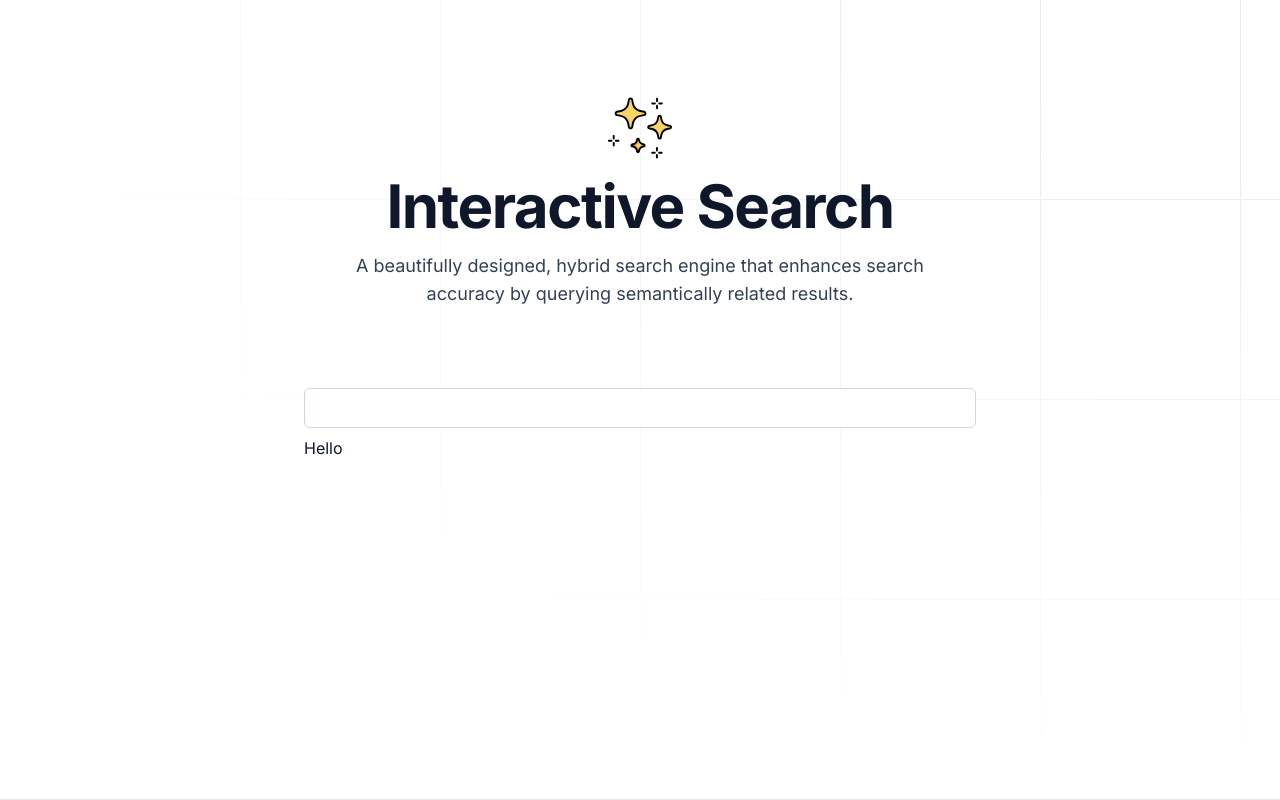
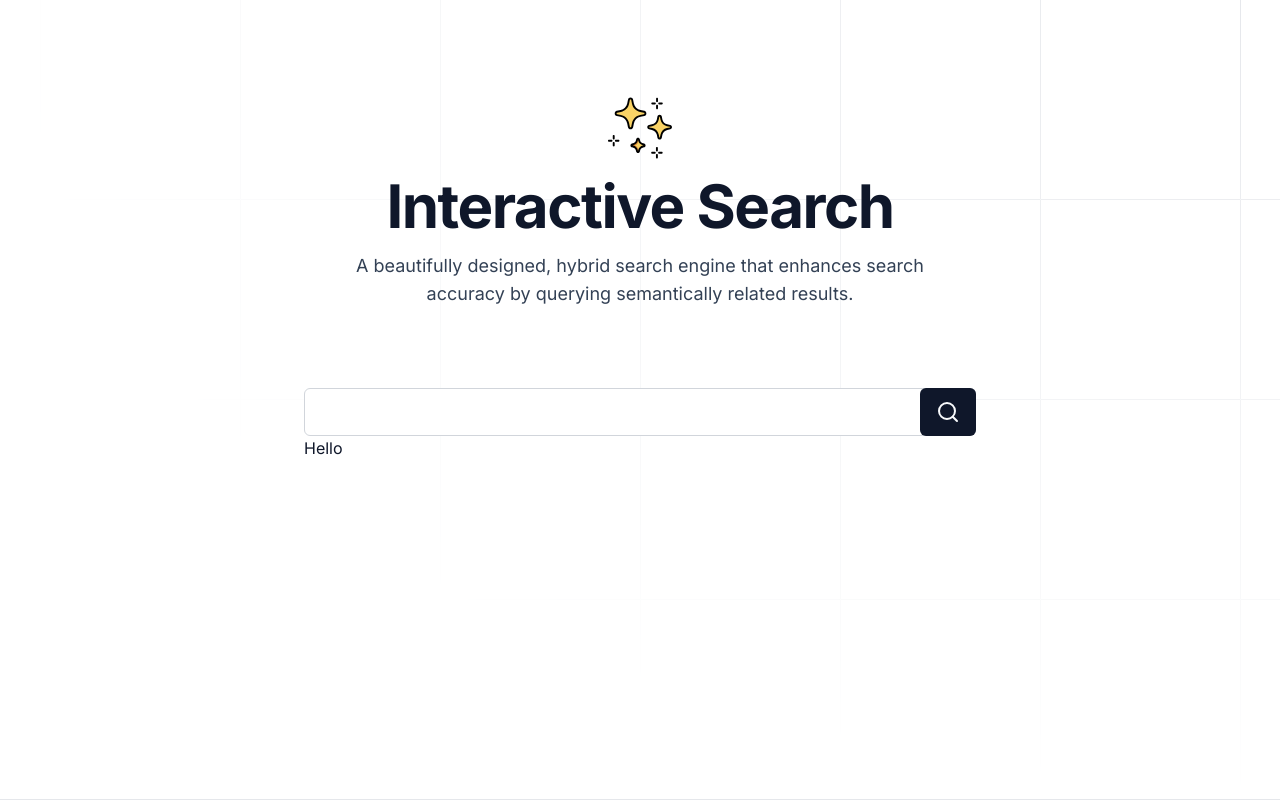
Before and after one commit to zee0401/NextSearch, a Next.js app: page / in a window 1280 px wide. Built offline with nearby package versions, Linux system fonts and the light colour scheme.

Commit message:
ui added

```diff
--- a/package.json
+++ b/package.json
@@ -9,6 +9,7 @@
     "lint": "next lint"
   },
   "dependencies": {
+    "@radix-ui/react-slot": "^1.1.0",
     "class-variance-authority": "^0.7.0",
     "clsx": "^2.1.1",
     "lucide-react": "^0.438.0",
--- a/src/components/SearchBar.tsx
+++ b/src/components/SearchBar.tsx
@@ -1,11 +1,16 @@
 import React from "react";
 import { Input } from "./ui/input";
+import { Button } from "./ui/button";
+import { Search } from "lucide-react";
 
 const SearchBar = () => {
   return (
     <div className="relative h-12 w-full flex flex-col ">
       <div className="relative h-14 z-10 rounded-md">
-        <Input className="absolute inset-0 h-ful" />
+        <Input className="absolute inset-0 h-full" />
+        <Button className="absolute right-0 inset-y-0 h-full rounded-1-none">
+          <Search />
+        </Button>
       </div>
     </div>
   );
--- /dev/null
+++ b/src/components/ui/button.tsx
@@ -0,0 +1,56 @@
+import * as React from "react"
+import { Slot } from "@radix-ui/react-slot"
+import { cva, type VariantProps } from "class-variance-authority"
+
+import { cn } from "@/lib/utils"
+
+const buttonVariants = cva(
+  "inline-flex items-center justify-center whitespace-nowrap rounded-md text-sm font-medium ring-offset-background transition-colors focus-visible:outline-none focus-visible:ring-2 focus-visible:ring-ring focus-visible:ring-offset-2 disabled:pointer-events-none disabled:opacity-50",
+  {
+    variants: {
+      variant: {
+        default: "bg-primary text-primary-foreground hover:bg-primary/90",
+        destructive:
+          "bg-destructive text-destructive-foreground hover:bg-destructive/90",
+        outline:
+          "border border-input bg-background hover:bg-accent hover:text-accent-foreground",
+        secondary:
+          "bg-secondary text-secondary-foreground hover:bg-secondary/80",
+        ghost: "hover:bg-accent hover:text-accent-foreground",
+        link: "text-primary underline-offset-4 hover:underline",
+      },
+      size: {
+        default: "h-10 px-4 py-2",
+        sm: "h-9 rounded-md px-3",
+        lg: "h-11 rounded-md px-8",
+        icon: "h-10 w-10",
+      },
+    },
+    defaultVariants: {
+      variant: "default",
+      size: "default",
+    },
+  }
+)
+
+export interface ButtonProps
+  extends React.ButtonHTMLAttributes<HTMLButtonElement>,
+    VariantProps<typeof buttonVariants> {
+  asChild?: boolean
+}
+
+const Button = React.forwardRef<HTMLButtonElement, ButtonProps>(
+  ({ className, variant, size, asChild = false, ...props }, ref) => {
+    const Comp = asChild ? Slot : "button"
+    return (
+      <Comp
+        className={cn(buttonVariants({ variant, size, className }))}
+        ref={ref}
+        {...props}
+      />
+    )
+  }
+)
+Button.displayName = "Button"
+
+export { Button, buttonVariants }
```
Also changed, not shown: 1 other file (tests, documents, lock files or other folders).
